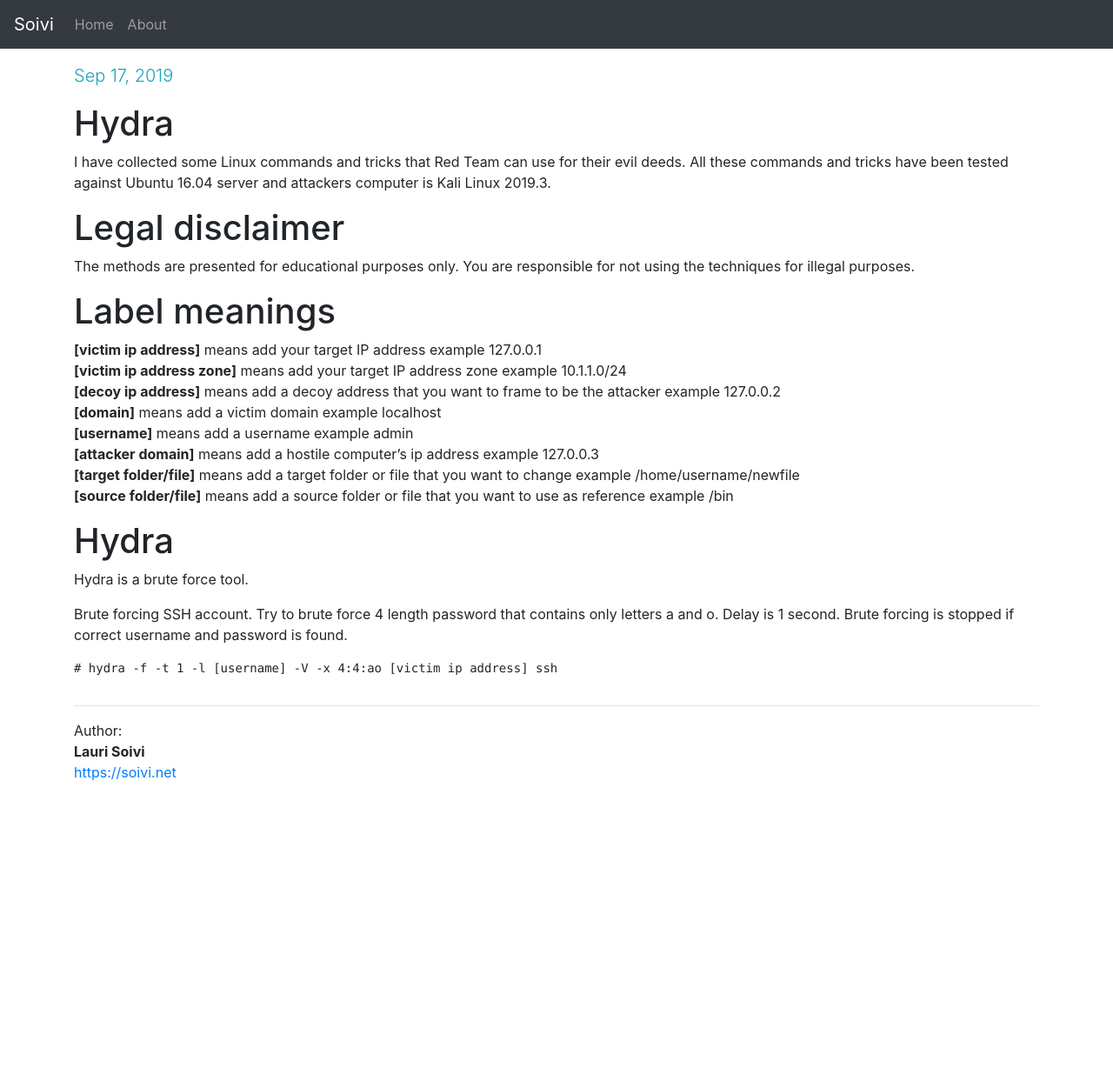
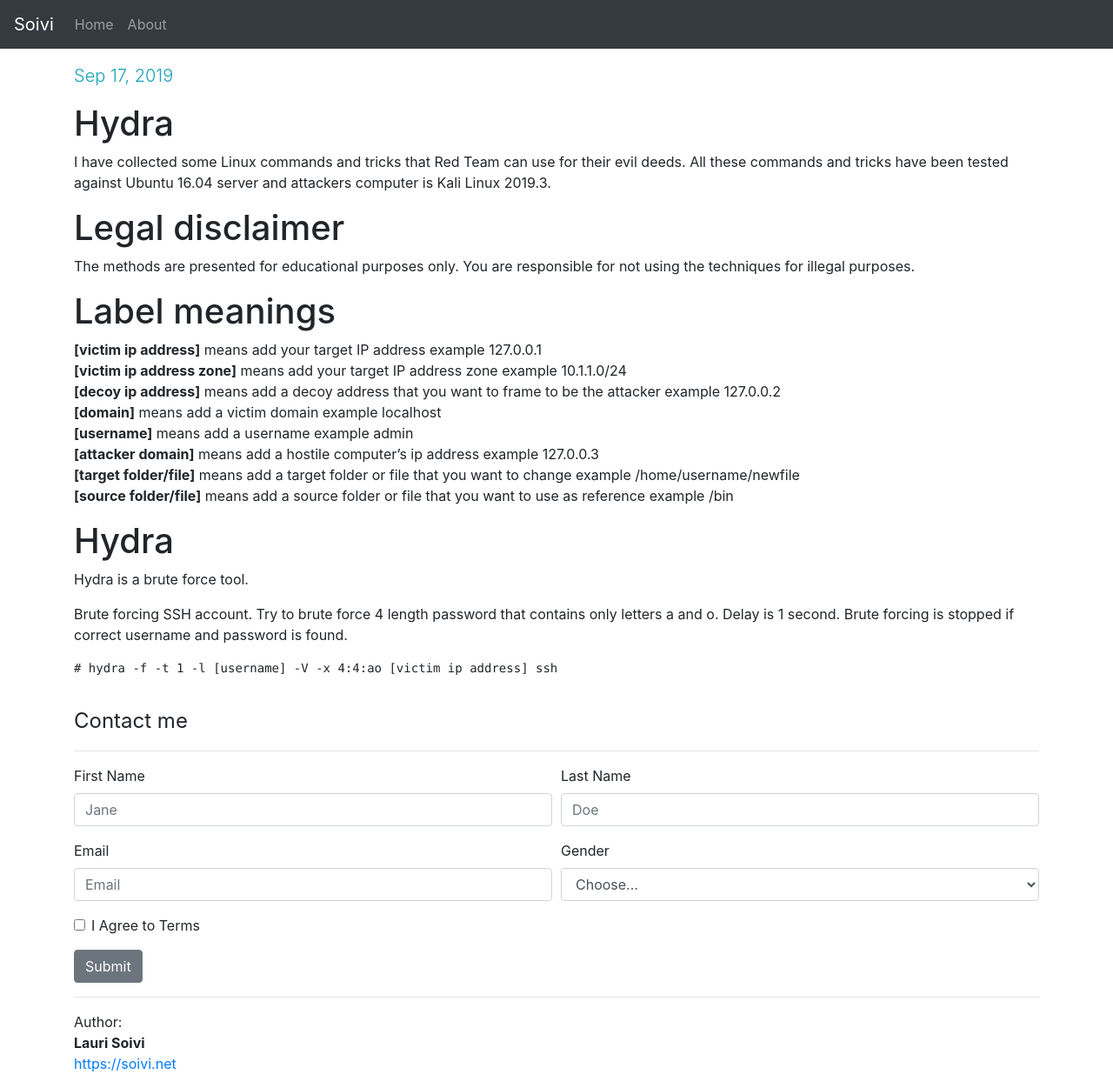
Before and after one commit to Soivi/jekyll-blog, a Jekyll site: the page built from docs/_posts/2019-09-17-hydra.md, in a window 1280 px wide. Shown: the whole page at 87% size. Built offline with Jekyll 4.4.1, drawn with Linux system fonts in a browser that asks for light colours; before the commit the page ends 916 px from its top, so only the background shows below that.

Commit message:
Form to post pages

```diff
--- /dev/null
+++ b/docs/_includes/commentform.html
@@ -0,0 +1,40 @@
+<div class="container pt-3">
+    <legend>Contact me</legend>
+    <hr>
+    <form>
+        <div class="form-row">
+            <div class="form-group col-md-6">
+              <label for="formFName">First Name</label>
+              <input type="text" class="form-control" id="formFName" placeholder="Jane">
+            </div>
+            <div class="form-group col-md-6">
+                <label for="formLName">Last Name</label>
+                <input type="text" class="form-control" id="formLName" placeholder="Doe">
+            </div>
+        </div>
+        <div class="form-row">
+          <div class="form-group col-md-6">
+            <label for="formEmail">Email</label>
+            <input type="email" class="form-control" id="formEmail" placeholder="Email">
+          </div>
+          <div class="form-group col-md-6">
+            <label for="formGender">Gender</label>
+            <select id="formGender" class="form-control">
+              <option selected>Choose...</option>
+              <option>Male</option>
+              <option>Female</option>
+              <option>Other</option>
+            </select>
+          </div>
+        </div>
+        <div class="form-group">
+          <div class="form-check">
+            <input class="form-check-input" type="checkbox" id="formTerms">
+            <label class="form-check-label" for="formTerms">
+                I Agree to Terms
+            </label>
+          </div>
+        </div>
+        <button type="submit" class="btn btn-secondary">Submit</button>
+      </form>
+</div>
--- a/docs/_layouts/post.html
+++ b/docs/_layouts/post.html
@@ -9,6 +9,7 @@
 <body>
 {% include navbar.html %}
 {% include post.html %}
+{% include commentform.html %}
 {% include footer.html %}
 </body>
 </html>
```
